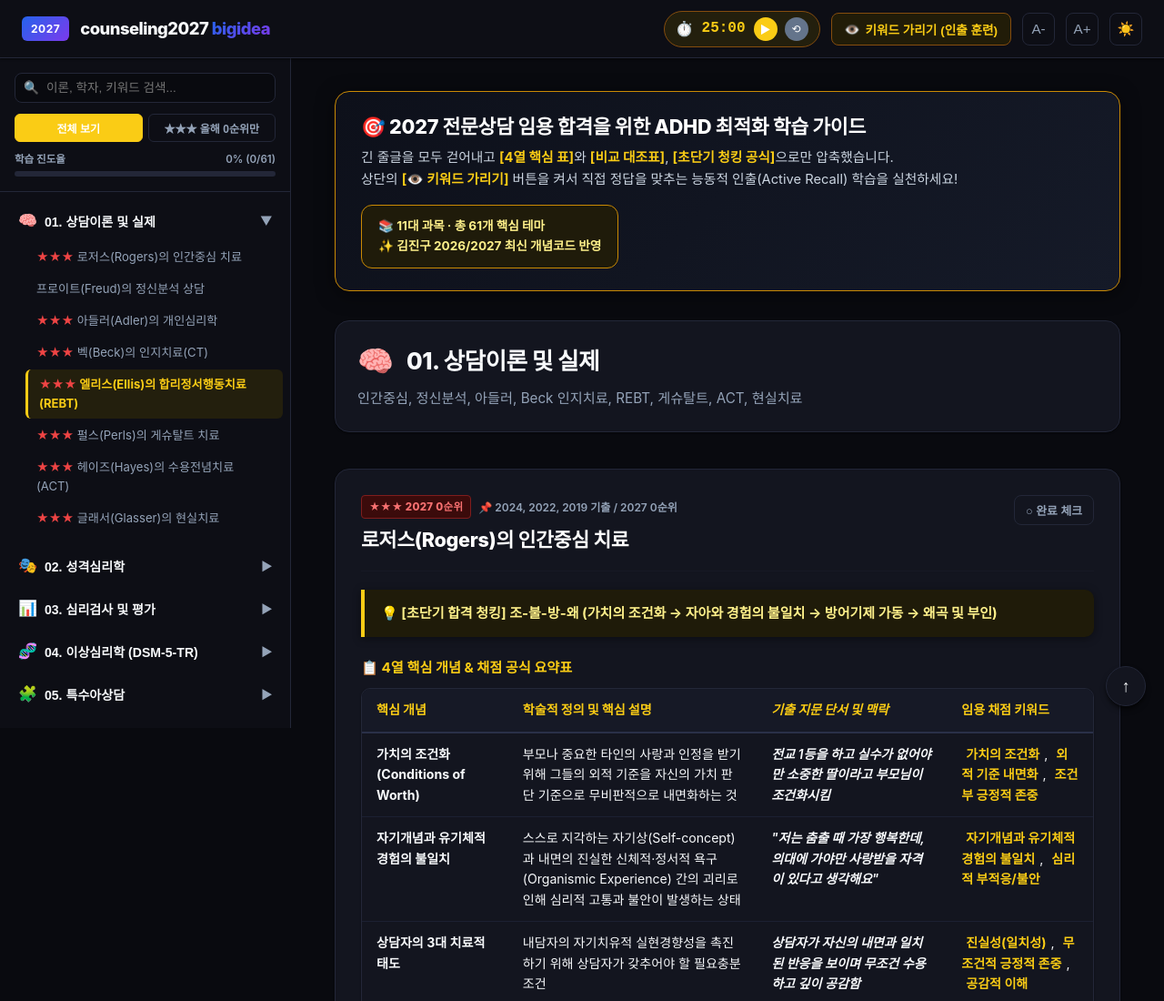
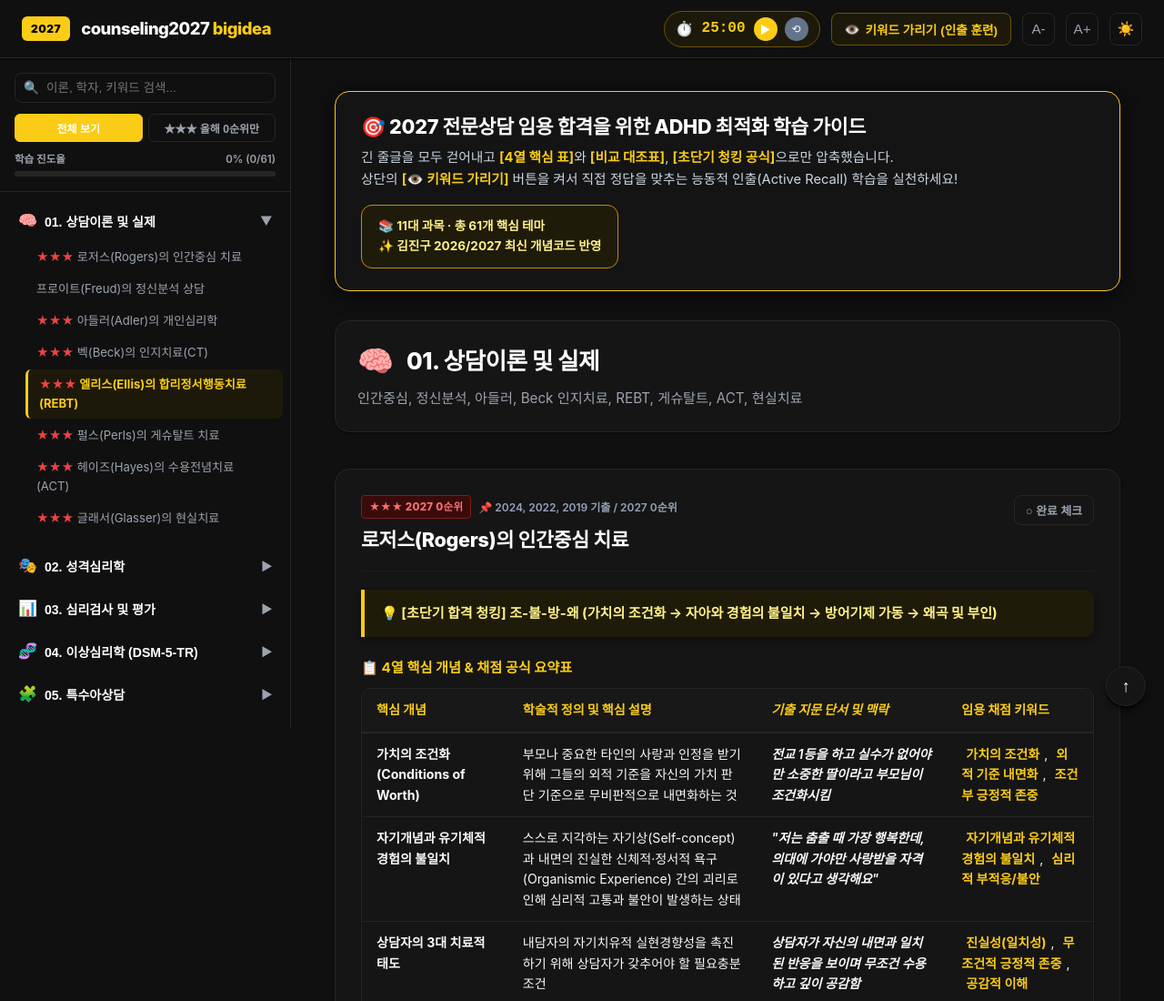
Before and after one commit to turtle-scanner/counseling2027-bigidea, a plain HTML site: page index.html in a window 1280 px wide. Shown: the top 1100 px of the page at 91% size. Drawn offline with Linux system fonts and the light colour scheme; a web font is replaced by a local one.

Commit message:
Apply Antigravity pure black background (#101010) and bright yellow highlights

```diff
--- a/index.html
+++ b/index.html
@@ -4,7 +4,7 @@
   <meta charset="UTF-8">
   <meta name="viewport" content="width=device-width, initial-scale=1.0">
   <title>counseling2027 bigidea | 전문상담 임용고시 핵심교재</title>
-  <meta name="theme-color" content="#2563eb">
+  <meta name="theme-color" content="#101010">
   <meta name="mobile-web-app-capable" content="yes">
   <meta name="apple-mobile-web-app-capable" content="yes">
   <meta name="apple-mobile-web-app-status-bar-style" content="default">
--- a/style.css
+++ b/style.css
@@ -5,77 +5,77 @@
 :root {
   --font-main: -apple-system, BlinkMacSystemFont, "Pretendard", "Apple SD Gothic Neo", "Malgun Gothic", sans-serif;
 
-  /* 안티그래비티 딥 블랙 테마 (기본값) */
-  --bg-app: #090a0f;           /* 안티그래비티 딥 블랙 */
-  --bg-sidebar: #0d0e15;       /* 사이드바 다크 */
-  --bg-card: #13151f;          /* 카드 블랙 표면 */
-  --bg-header: #0d0e15;        /* 상단 헤더 */
-  --text-main: #f8fafc;        /* 흰색 본문 텍스트 */
-  --text-muted: #94a3b8;       /* 보조 은은한 회색 */
-  --text-inverse: #090a0f;
+  /* 안티그래비티 순수 딥 블랙 & 옐로우 테마 (기본값) */
+  --bg-app: #101010;           /* 안티그래비티 순수 블랙 rgb(16,16,16) */
+  --bg-sidebar: #101010;       /* 완전한 블랙 사이드바 */
+  --bg-card: #151515;          /* 다크 서피스 카드 rgb(21,21,21) */
+  --bg-header: #101010;        /* 상단 헤더 */
+  --text-main: #ffffff;        /* 순백색 본문 텍스트 */
+  --text-muted: #9ca3af;       /* 차분한 그레이 */
+  --text-inverse: #101010;
 
-  --border-color: #232738;
-  --border-subtle: #171924;
+  --border-color: #262626;     /* 안티그래비티 디바이더 라인 */
+  --border-subtle: #1c1c1c;
 
-  /* 노란색 (Yellow) 핵심 강조 */
-  --primary: #facc15;          /* 선명한 골든 옐로우 */
+  /* 골든 옐로우 (Yellow) 핵심 강조 */
+  --primary: #facc15;          /* 선명한 옐로우 */
   --primary-hover: #eab308;
-  --primary-light: #231f0d;    /* 옐로우 틴트 다크 배경 */
-  --primary-border: #854d0e;
+  --primary-light: #1c190a;
+  --primary-border: #6b5200;
 
   --accent-amber: #facc15;
-  --accent-amber-bg: #211c08;
-  --accent-amber-border: #854d0e;
+  --accent-amber-bg: #1c190a;
+  --accent-amber-border: #6b5200;
 
-  --accent-green: #34d399;
-  --accent-green-bg: #0b1f17;
-  --accent-green-border: #065f46;
+  --accent-green: #4ade80;
+  --accent-green-bg: #101814;
+  --accent-green-border: #164e33;
 
   --accent-purple: #c084fc;
-  --accent-purple-bg: #1e1b2e;
+  --accent-purple-bg: #191424;
 
-  --blind-bg: #222638;
+  --blind-bg: #1e1e1e;
   --blind-text: transparent;
-  --blind-border: #475569;
+  --blind-border: #444444;
 
-  --shadow-sm: 0 1px 2px 0 rgb(0 0 0 / 0.5);
-  --shadow-md: 0 4px 6px -1px rgb(0 0 0 / 0.6), 0 2px 4px -2px rgb(0 0 0 / 0.6);
-  --shadow-lg: 0 10px 15px -3px rgb(0 0 0 / 0.7), 0 4px 6px -4px rgb(0 0 0 / 0.7);
+  --shadow-sm: 0 1px 2px 0 rgb(0 0 0 / 0.7);
+  --shadow-md: 0 4px 6px -1px rgb(0 0 0 / 0.8), 0 2px 4px -2px rgb(0 0 0 / 0.8);
+  --shadow-lg: 0 10px 15px -3px rgb(0 0 0 / 0.9), 0 4px 6px -4px rgb(0 0 0 / 0.9);
 
   --sidebar-width: 320px;
 }
 
 [data-theme="dark"] {
-  --bg-app: #090a0f;
-  --bg-sidebar: #0d0e15;
-  --bg-card: #13151f;
-  --bg-header: #0d0e15;
-  --text-main: #f8fafc;
-  --text-muted: #94a3b8;
-  --text-inverse: #090a0f;
+  --bg-app: #101010;
+  --bg-sidebar: #101010;
+  --bg-card: #151515;
+  --bg-header: #101010;
+  --text-main: #ffffff;
+  --text-muted: #9ca3af;
+  --text-inverse: #101010;
 
-  --border-color: #232738;
-  --border-subtle: #171924;
+  --border-color: #262626;
+  --border-subtle: #1c1c1c;
 
   --primary: #facc15;
   --primary-hover: #eab308;
-  --primary-light: #231f0d;
-  --primary-border: #854d0e;
+  --primary-light: #1c190a;
+  --primary-border: #6b5200;
 
   --accent-amber: #facc15;
-  --accent-amber-bg: #211c08;
-  --accent-amber-border: #854d0e;
+  --accent-amber-bg: #1c190a;
+  --accent-amber-border: #6b5200;
 
-  --accent-green: #34d399;
-  --accent-green-bg: #0b1f17;
-  --accent-green-border: #065f46;
+  --accent-green: #4ade80;
+  --accent-green-bg: #101814;
+  --accent-green-border: #164e33;
 
   --accent-purple: #c084fc;
-  --accent-purple-bg: #1e1b2e;
+  --accent-purple-bg: #191424;
 
-  --blind-bg: #222638;
+  --blind-bg: #1e1e1e;
   --blind-text: transparent;
-  --blind-border: #475569;
+  --blind-border: #444444;
 }
 
 [data-theme="light"] {
@@ -143,8 +143,8 @@ body.sidebar-open-lock {
 .sidebar-backdrop {
   position: fixed;
   inset: 0;
-  background-color: rgba(15, 23, 42, 0.5);
-  backdrop-filter: blur(3px);
+  background-color: rgba(0, 0, 0, 0.7);
+  backdrop-filter: blur(4px);
   z-index: 55;
   opacity: 0;
   visibility: hidden;
@@ -186,26 +186,25 @@ body.sidebar-open-lock {
 }
 
 .brand-badge {
-  background: linear-gradient(135deg, #2563eb, #7c3aed);
-  color: #ffffff;
+  background: #facc15;
+  color: #000000;
   padding: 4px 10px;
   border-radius: 6px;
   font-size: 0.75rem;
-  font-weight: 700;
+  font-weight: 900;
   letter-spacing: 0.5px;
 }
 
 .brand-title {
   font-size: 1.15rem;
   font-weight: 800;
-  color: var(--text-main);
+  color: #ffffff;
   letter-spacing: -0.5px;
 }
 
 .brand-title-accent {
-  background: linear-gradient(135deg, #2563eb, #7c3aed);
-  -webkit-background-clip: text;
-  -webkit-text-fill-color: transparent;
+  color: #facc15;
+  -webkit-text-fill-color: #facc15;
   font-weight: 800;
 }
 
@@ -443,7 +442,7 @@ body.sidebar-open-lock {
 
 .progress-fill {
   height: 100%;
-  background: linear-gradient(90deg, #10b981, #2563eb);
+  background: linear-gradient(90deg, #ca8a04, #facc15);
   width: 0%;
   transition: width 0.3s ease;
 }
@@ -558,13 +557,13 @@ body.sidebar-open-lock {
 
 /* ADHD 학습 전략 인트로 배너 (안티그래비티 다크 스타일) */
 .intro-banner {
-  background: linear-gradient(135deg, #0d101a, #151a28);
-  color: #f8fafc;
-  border: 1.5px solid #ca8a04;
+  background: #141414;
+  color: #ffffff;
+  border: 1.5px solid #facc15;
   border-radius: 16px;
   padding: 24px 28px;
   margin-bottom: 32px;
-  box-shadow: 0 4px 20px rgba(0, 0, 0, 0.5);
+  box-shadow: 0 4px 20px rgba(0, 0, 0, 0.7);
 }
 
 .intro-banner-inner {
@@ -702,9 +701,9 @@ body.sidebar-open-lock {
 }
 
 .badge-priority.p1 {
-  background-color: #171c28;
-  color: #94a3b8;
-  border: 1px solid #282f44;
+  background-color: #1a1a1a;
+  color: #a1a1aa;
+  border: 1px solid #333333;
 }
 
 .badge-exam {
@@ -839,17 +838,17 @@ body.sidebar-open-lock {
 }
 
 .data-table th {
-  background-color: #161926;
+  background-color: #181818;
   color: #facc15;
   font-weight: 800;
   padding: 12px 16px;
-  border-bottom: 2px solid #2a3048;
+  border-bottom: 2px solid #262626;
   white-space: nowrap;
 }
 
 .data-table td {
   padding: 12px 16px;
-  border-bottom: 1px solid #1c2032;
+  border-bottom: 1px solid #222222;
   color: #f8fafc;
   vertical-align: top;
   line-height: 1.6;
@@ -860,7 +859,7 @@ body.sidebar-open-lock {
 }
 
 .data-table tr:hover td {
-  background-color: #171b29;
+  background-color: #1a1a1a;
 }
 
 /* Table Column Widths & Alignments (반응형 최적화) */
@@ -896,18 +895,18 @@ body.sidebar-open-lock {
 .comparison-table-wrapper {
   margin-top: 20px;
   margin-bottom: 24px;
-  border: 1px solid #2a3048;
+  border: 1px solid #262626;
   border-radius: 10px;
   overflow: hidden;
 }
 
 .comparison-header {
-  background-color: #1d1b2f;
+  background-color: #181818;
   color: #facc15;
   padding: 10px 16px;
   font-size: 0.92rem;
   font-weight: 800;
-  border-bottom: 1px solid #2a3048;
+  border-bottom: 1px solid #262626;
   margin-bottom: 0;
 }
 
@@ -963,9 +962,9 @@ body.sidebar-open-lock {
 }
 
 body.blind-mode-active .keyword-blind {
-  background-color: #1e2233;
+  background-color: #1e1e1e;
   color: transparent;
-  border: 1px dashed #4b5577;
+  border: 1px dashed #555555;
   user-select: none;
   cursor: pointer;
   position: relative;
```
Also changed, not shown: manifest.json.
